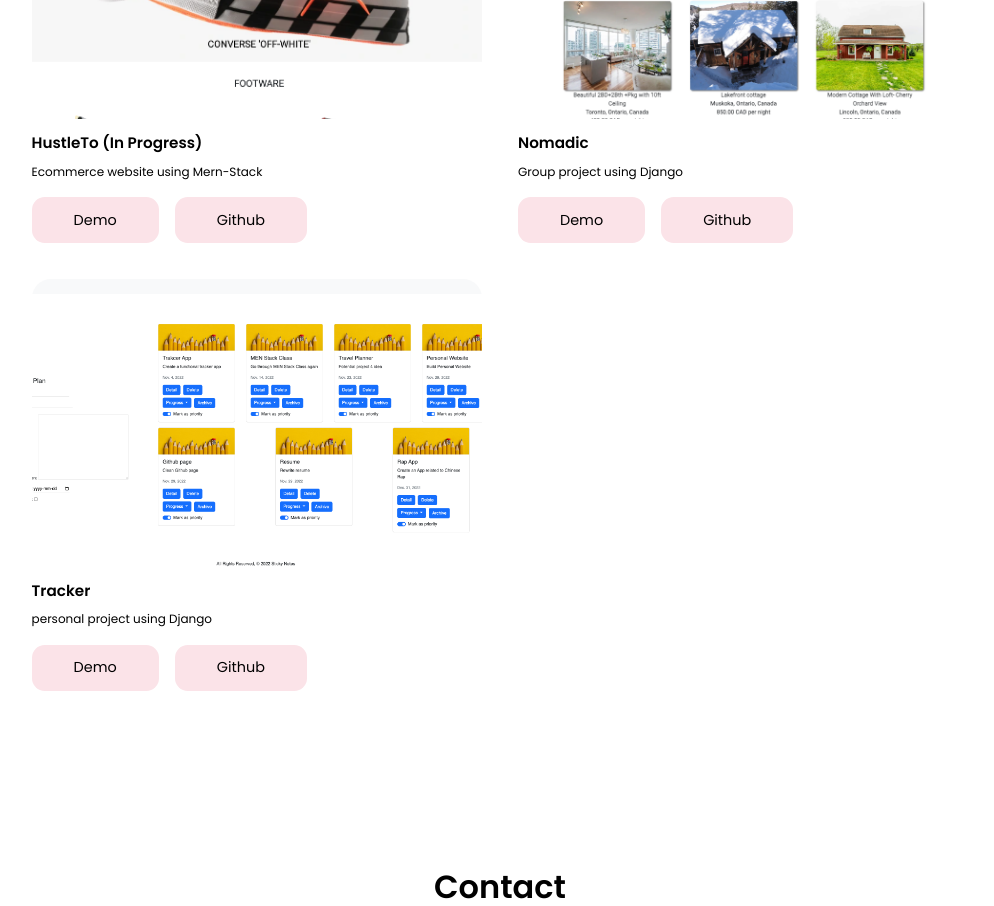
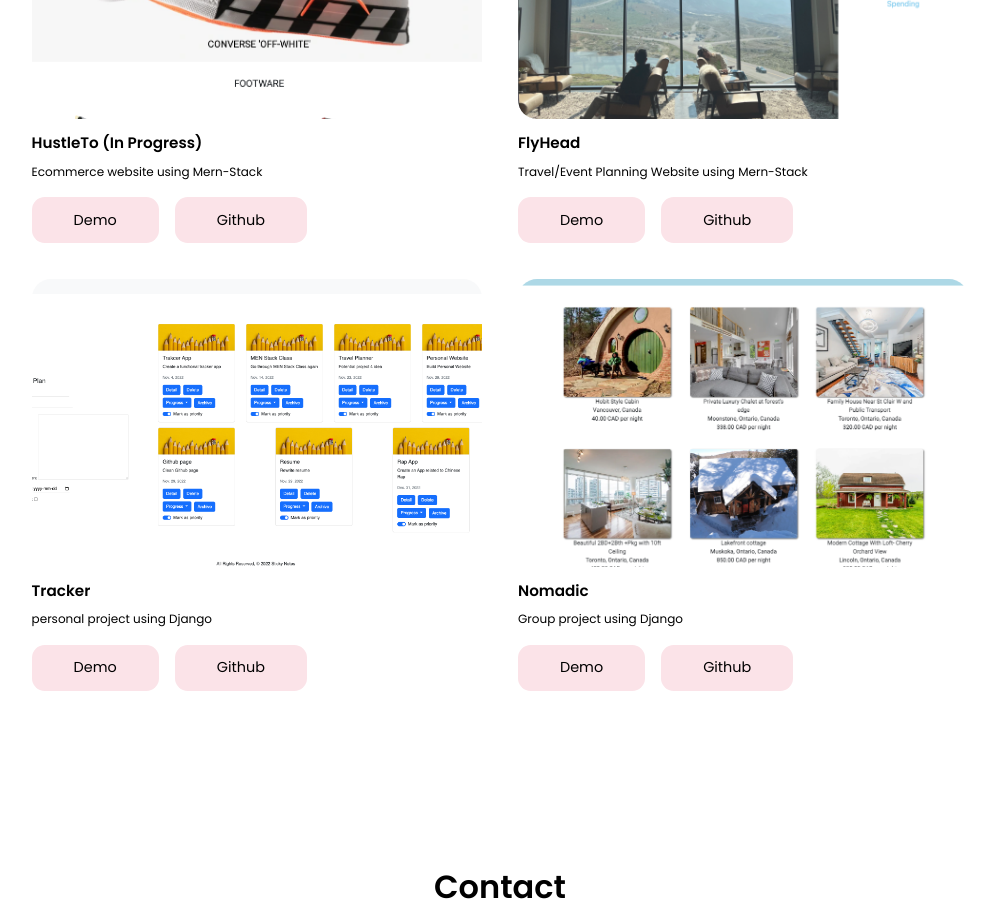
Before and after one commit to Leo-GeZhao/Portfolio-website, a React (Create React App) app: page / in a window 1280 px wide. Shown: the part 2400-3306 px from the top of the page, without its empty margins (140-1134 px from the left). Built offline with nearby package versions, Linux system fonts and the light colour scheme.

Commit message:
add project

```diff
--- a/src/index.css
+++ b/src/index.css
@@ -40,6 +40,7 @@ body {
     line-height: 1.6;
     font-size: 0.9rem;
 }
+
 
 .container{
     width: var(--container-width-lg);
--- a/src/sections/navbar/navbar.css
+++ b/src/sections/navbar/navbar.css
@@ -1,5 +1,5 @@
 nav{
-    width: 100vw;
+    width: 100%;
     height: 5rem;
     display: grid;
     place-items: center;
--- a/src/sections/portfolio/data.js
+++ b/src/sections/portfolio/data.js
@@ -1,12 +1,37 @@
-import HustleTo from '../../assets/projects/Hustle-To.png'
-import Nomadic from '../../assets/projects/Nomadic.png'
-import Tracker from '../../assets/projects/Tracker.png'
+import HustleTo from "../../assets/projects/Hustle-To.png";
+import Nomadic from "../../assets/projects/Nomadic.png";
+import Tracker from "../../assets/projects/Tracker.png";
+import FlyHead from "../../assets/projects/FlyHead.png";
 
 const data = [
-    {img:HustleTo, title:"HustleTo (In Progress)", desc:"Ecommerce website using Mern-Stack", demo:"https://hustle-to.up.railway.app/",github:"https://github.com/Leo-GeZhao/Hustle-To"},
-    {img:Nomadic, title:"Nomadic", desc:"Group project using Django", demo:"https://nomadic-app.herokuapp.com/",github:"https://github.com/Leo-GeZhao/nomadic"},
-    {img:Tracker, title:"Tracker", desc:"personal project using Django", demo:"https://tracker.herokuapp.com/",github:"hhttps://github.com/Leo-GeZhao/Tracker"}
+  {
+    img: HustleTo,
+    title: "HustleTo (In Progress)",
+    desc: "Ecommerce website using Mern-Stack",
+    demo: "https://hustle-to.up.railway.app/",
+    github: "https://github.com/Leo-GeZhao/Hustle-To",
+  },
+  {
+    img: FlyHead,
+    title: "FlyHead",
+    desc: "Travel/Event Planning Website using Mern-Stack",
+    demo: "https://flyhead.herokuapp.com/",
+    github: "https://github.com/Leo-GeZhao/Flyhead",
+  },
+  {
+    img: Tracker,
+    title: "Tracker",
+    desc: "personal project using Django",
+    demo: "https://tracker.herokuapp.com/",
+    github: "hhttps://github.com/Leo-GeZhao/Tracker",
+  },
+  {
+    img: Nomadic,
+    title: "Nomadic",
+    desc: "Group project using Django",
+    demo: "https://nomadic-app.herokuapp.com/",
+    github: "https://github.com/Leo-GeZhao/nomadic",
+  },
+];
 
-]
-
-export default data
+export default data;
```
Also changed, not shown: src/assets/projects/FlyHead.png (added).
